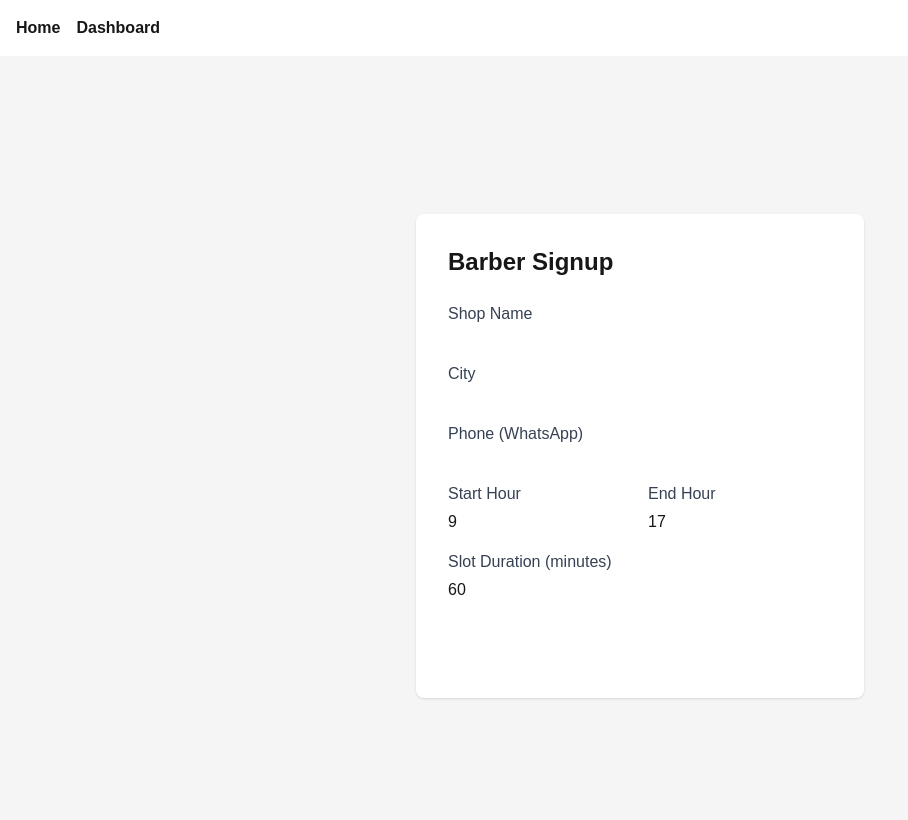
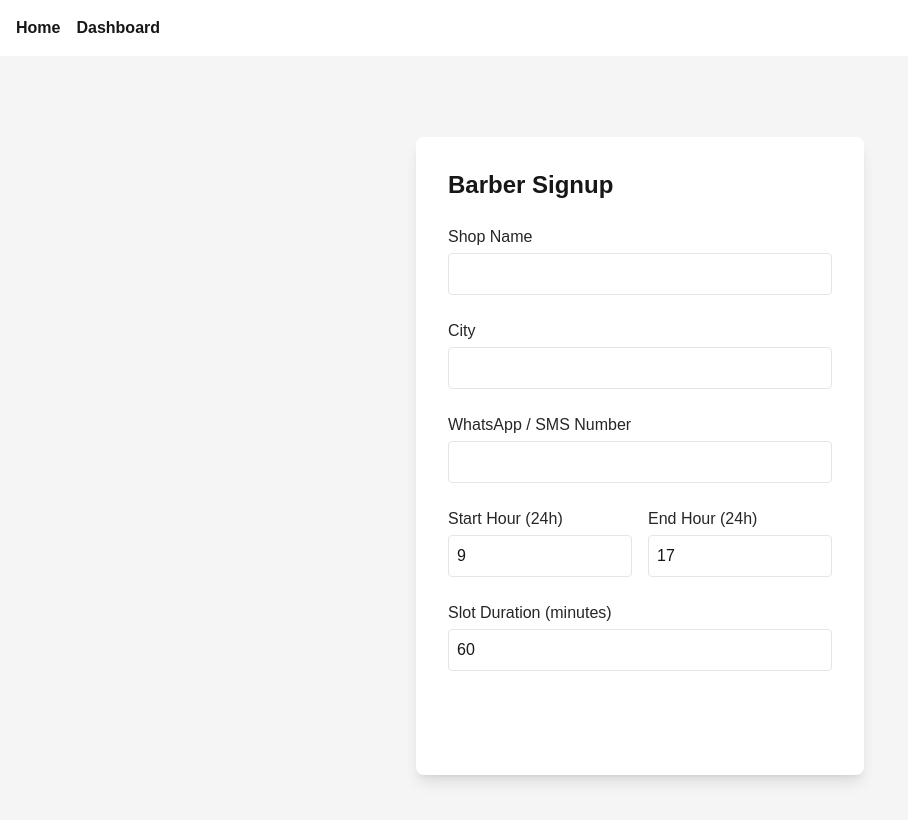
Before and after one commit to Zasif712/cutno-show, a Next.js app: page /signup in a window 1280 px wide. Shown: the top 820 px of the page, without its empty margins (0-908 px from the left). Built offline with nearby package versions, Linux system fonts and the light colour scheme.

Commit message:
srsly, im done

```diff
--- a/app/signup/page.tsx
+++ b/app/signup/page.tsx
@@ -1,10 +1,24 @@
+// app/signup/page.tsx
 "use client";
+
 import React, { useState } from "react";
 import { useRouter } from "next/navigation";
 
+// 1) Define exactly what your form holds
+interface SignupForm {
+  shopName: string;
+  city: string;
+  phone: string;
+  startHour: number;
+  endHour: number;
+  slotDuration: number;
+}
+
 export default function SignupPage() {
   const router = useRouter();
-  const [form, setForm] = useState({
+
+  // 2) Strongly-typed form state
+  const [formData, setFormData] = useState<SignupForm>({
     shopName: "",
     city: "",
     phone: "",
@@ -12,141 +26,175 @@ export default function SignupPage() {
     endHour: 17,
     slotDuration: 60,
   });
+  const [error, setError] = useState<string | null>(null);
   const [loading, setLoading] = useState(false);
-  const [error, setError] = useState<string | null>(null);
 
+  // 3) Typed change handler
   const handleChange = (
-    e: React.ChangeEvent<HTMLInputElement>
+    e: React.ChangeEvent<HTMLInputElement | HTMLSelectElement>
   ) => {
     const { name, value, type } = e.target;
-    setForm((prev) => ({
+    setFormData((prev) => ({
       ...prev,
-      [name]: type === "number" ? parseInt(value) : value,
+      [name]:
+        type === "number"
+          ? // convert numeric fields
+            parseInt(value, 10)
+          : value,
     }));
   };
 
-  const handleSubmit = async (e: React.FormEvent) => {
+  // 4) Typed submit handler
+  const handleSubmit = async (e: React.FormEvent<HTMLFormElement>) => {
     e.preventDefault();
+    setError(null);
+
+    // basic client-side validation
+    const { shopName, city, phone, startHour, endHour, slotDuration } =
+      formData;
+    if (
+      !shopName ||
+      !city ||
+      !phone ||
+      startHour == null ||
+      endHour == null ||
+      slotDuration == null
+    ) {
+      setError("All fields are required");
+      return;
+    }
+
     setLoading(true);
-    setError(null);
     try {
       const res = await fetch("/api/signup", {
         method: "POST",
         headers: { "Content-Type": "application/json" },
-        body: JSON.stringify(form),
+        body: JSON.stringify(formData),
       });
       if (!res.ok) {
-        const { error: msg } = await res.json();
-        throw new Error(msg || "Signup failed");
+        const body = await res.json();
+        throw new Error(body.error || res.statusText);
       }
-      // On success, redirect to dashboard
+      // on success, send them to the dashboard (or a thank-you page)
       router.push("/dashboard");
-    } catch (err: any) {
-      setError(err.message);
+    } catch (err) {
+      setError(err instanceof Error ? err.message : String(err));
     } finally {
       setLoading(false);
     }
   };
 
   return (
-    <div className="min-h-screen flex items-center justify-center bg-neutral-100 p-4">
+    <main className="min-h-screen flex items-center justify-center bg-neutral-100 p-6">
       <form
         onSubmit={handleSubmit}
-        className="w-full max-w-md bg-white p-8 rounded-lg shadow"
+        className="bg-white p-8 rounded-lg shadow-lg w-full max-w-md space-y-6"
       >
-        <h1 className="text-2xl font-semibold mb-6">Barber Signup</h1>
+        <h1 className="text-2xl font-bold text-neutral-900">
+          Barber Signup
+        </h1>
 
         {error && (
-          <div className="mb-4 text-red-600">Error: {error}</div>
+          <p className="text-red-600 bg-red-100 p-2 rounded">{error}</p>
         )}
 
-        <label className="block mb-2">
-          <span className="text-gray-700">Shop Name</span>
+        <div>
+          <label className="block font-medium text-neutral-800">
+            Shop Name
+          </label>
           <input
             name="shopName"
-            value={form.shopName}
+            value={formData.shopName}
             onChange={handleChange}
+            className="mt-1 w-full border border-neutral-200 rounded p-2"
             required
-            className="mt-1 block w-full border-neutral-200 rounded-md"
           />
-        </label>
+        </div>
 
-        <label className="block mb-2">
-          <span className="text-gray-700">City</span>
+        <div>
+          <label className="block font-medium text-neutral-800">
+            City
+          </label>
           <input
             name="city"
-            value={form.city}
+            value={formData.city}
             onChange={handleChange}
+            className="mt-1 w-full border border-neutral-200 rounded p-2"
             required
-            className="mt-1 block w-full border-neutral-200 rounded-md"
           />
-        </label>
+        </div>
 
-        <label className="block mb-2">
-          <span className="text-gray-700">Phone (WhatsApp)</span>
+        <div>
+          <label className="block font-medium text-neutral-800">
+            WhatsApp / SMS Number
+          </label>
           <input
             name="phone"
             type="tel"
-            value={form.phone}
+            value={formData.phone}
             onChange={handleChange}
+            className="mt-1 w-full border border-neutral-200 rounded p-2"
             required
-            className="mt-1 block w-full border-neutral-200 rounded-md"
           />
-        </label>
+        </div>
 
-        <div className="grid grid-cols-2 gap-4 mb-4">
-          <label className="block">
-            <span className="text-gray-700">Start Hour</span>
+        <div className="grid grid-cols-2 gap-4">
+          <div>
+            <label className="block font-medium text-neutral-800">
+              Start Hour (24h)
+            </label>
             <input
               name="startHour"
               type="number"
               min={0}
               max={23}
-              value={form.startHour}
+              value={formData.startHour}
               onChange={handleChange}
+              className="mt-1 w-full border border-neutral-200 rounded p-2"
               required
-              className="mt-1 block w-full border-neutral-200 rounded-md"
             />
-          </label>
-
-          <label className="block">
-            <span className="text-gray-700">End Hour</span>
+          </div>
+          <div>
+            <label className="block font-medium text-neutral-800">
+              End Hour (24h)
+            </label>
             <input
               name="endHour"
               type="number"
               min={0}
               max={23}
-              value={form.endHour}
+              value={formData.endHour}
               onChange={handleChange}
+              className="mt-1 w-full border border-neutral-200 rounded p-2"
               required
-              className="mt-1 block w-full border-neutral-200 rounded-md"
             />
-          </label>
+          </div>
         </div>
 
-        <label className="block mb-6">
-          <span className="text-gray-700">Slot Duration (minutes)</span>
+        <div>
+          <label className="block font-medium text-neutral-800">
+            Slot Duration (minutes)
+          </label>
           <input
             name="slotDuration"
             type="number"
             min={15}
-            max={180}
             step={15}
-            value={form.slotDuration}
+            value={formData.slotDuration}
             onChange={handleChange}
+            className="mt-1 w-full border border-neutral-200 rounded p-2"
             required
-            className="mt-1 block w-full border-neutral-200 rounded-md"
           />
-        </label>
+        </div>
 
         <button
           type="submit"
           disabled={loading}
-          className="w-full bg-primary hover:bg-primary-light text-white font-semibold py-2 rounded-md transition"
+          className="w-full bg-primary hover:bg-primary-light text-white py-3 rounded-lg font-semibold transition"
         >
-          {loading ? "Signing up..." : "Create Account"}
+          {loading ? "Signing up…" : "Sign Up"}
         </button>
       </form>
-    </div>
+    </main>
   );
 }
```
